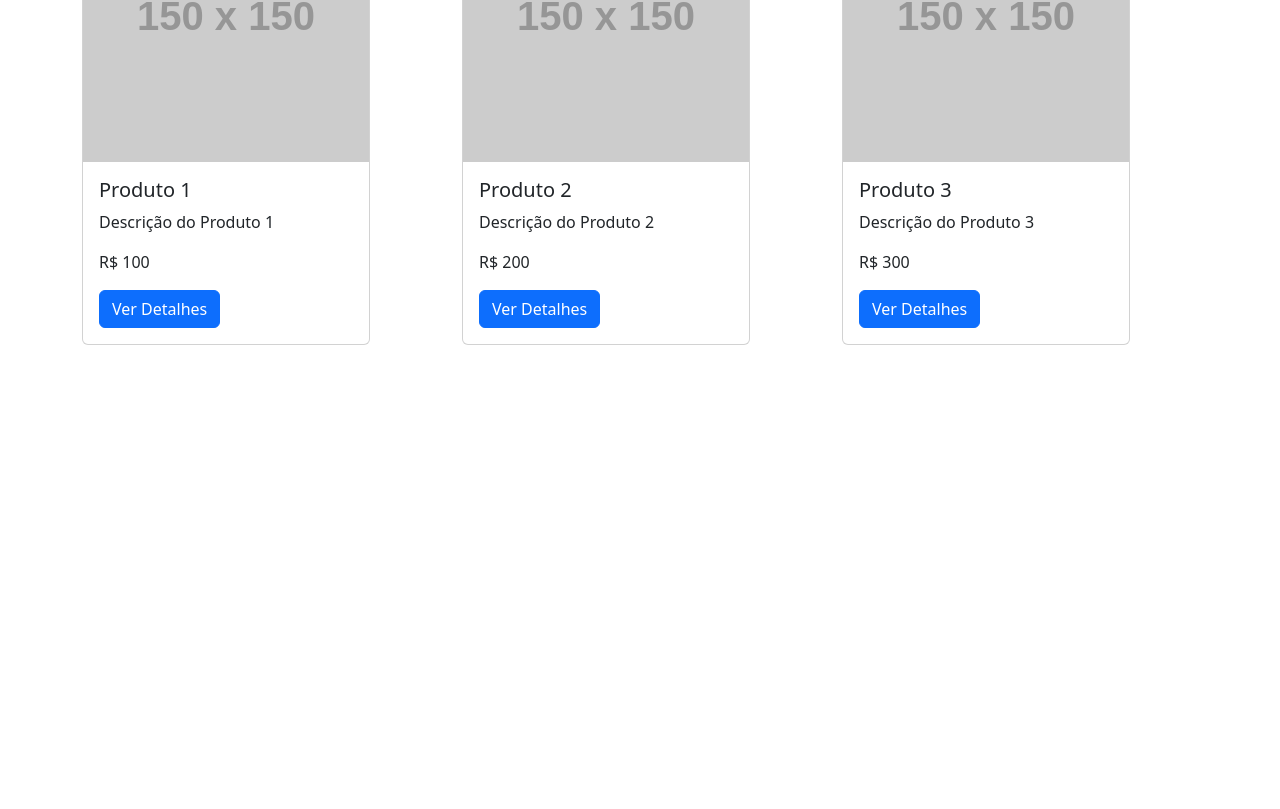
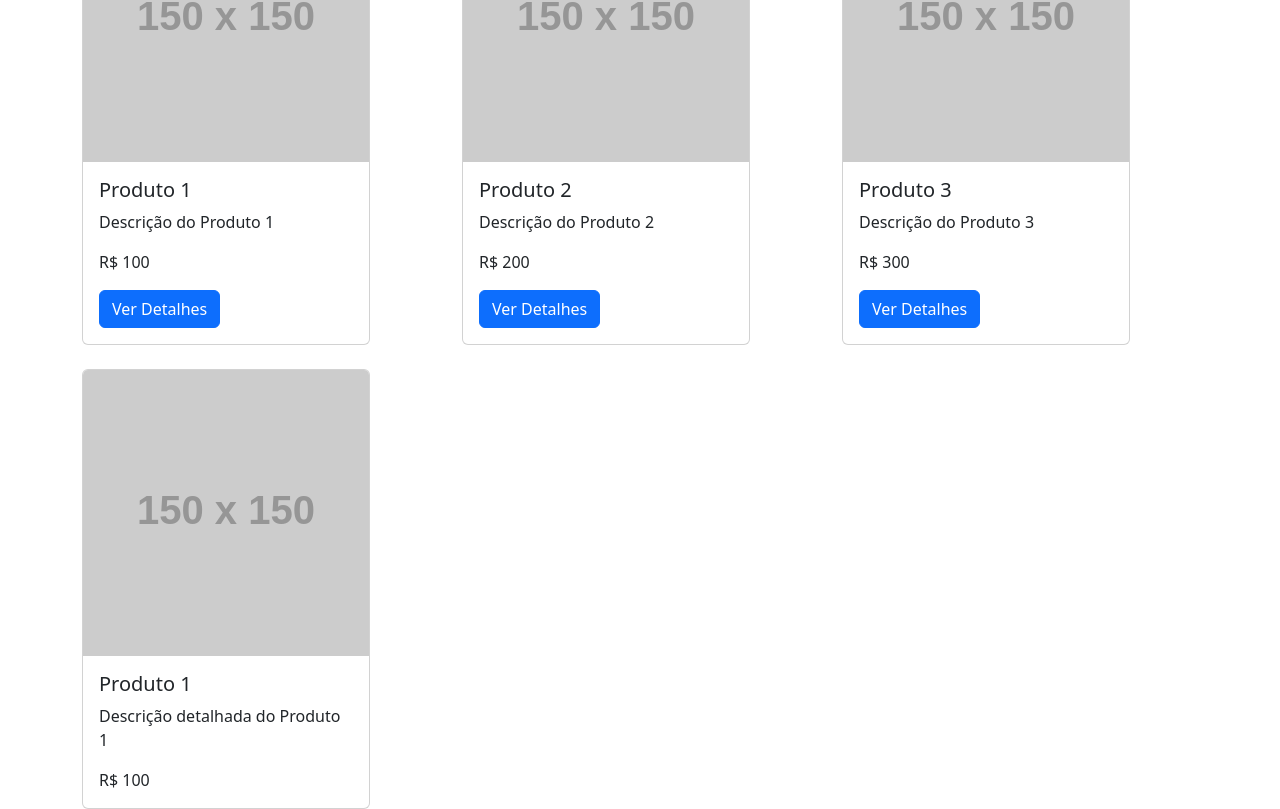
Before and after one commit to LeticiaAmeliaSchiavon/desafios_react_js_coderhouse, a React (Create React App) app: page /item/1 in a window 1280 px wide. Shown: the part 251-1060 px from the top of the page. Before the commit the page ends 800 px from the top, so only its background shows below. Built offline with nearby package versions, Linux system fonts and the light colour scheme.

Commit message:
detalhe do produto

```diff
--- a/src/App.js
+++ b/src/App.js
@@ -1,12 +1,14 @@
 import React from 'react';
 import NavBar from './components/NavBar';
 import ItemListContainer from './components/ItemListContainer';
+import ItemDetailContainer from './components/ItemDetailContainer';
 
 function App() {
     return (
         <div className="App">
             <NavBar />
             <ItemListContainer greeting="Bem-vindo à Minha Loja!" />
+            <ItemDetailContainer />
             {/* Outros componentes da sua aplicação */}
         </div>
     );
--- /dev/null
+++ b/src/components/ItemDetail.js
@@ -0,0 +1,17 @@
+import React from 'react';
+import 'bootstrap/dist/css/bootstrap.min.css';
+
+const ItemDetail = ({ item }) => {
+    return (
+        <div className="card" style={{ width: '18rem' }}>
+            <img src={item.pictureUrl} className="card-img-top" alt={item.title} />
+            <div className="card-body">
+                <h5 className="card-title">{item.title}</h5>
+                <p className="card-text">{item.description}</p>
+                <p className="card-text">R$ {item.price}</p>
+            </div>
+        </div>
+    );
+};
+
+export default ItemDetail;
--- /dev/null
+++ b/src/components/ItemDetailContainer.js
@@ -0,0 +1,35 @@
+import React, { useState, useEffect } from 'react';
+import ItemDetail from './ItemDetail';
+import 'bootstrap/dist/css/bootstrap.min.css';
+
+const mockItem = {
+    id: 1,
+    title: 'Produto 1',
+    description: 'Descrição detalhada do Produto 1',
+    price: 100,
+    pictureUrl: 'https://via.placeholder.com/150'
+};
+
+const ItemDetailContainer = () => {
+    const [item, setItem] = useState(null);
+
+    useEffect(() => {
+        const fetchItem = () => {
+            return new Promise((resolve) => {
+                setTimeout(() => {
+                    resolve(mockItem);
+                }, 2000);
+            });
+        };
+
+        fetchItem().then(data => setItem(data));
+    }, []);
+
+    return (
+        <div className="container mt-4">
+            {item ? <ItemDetail item={item} /> : <p>Carregando...</p>}
+        </div>
+    );
+};
+
+export default ItemDetailContainer;
```
